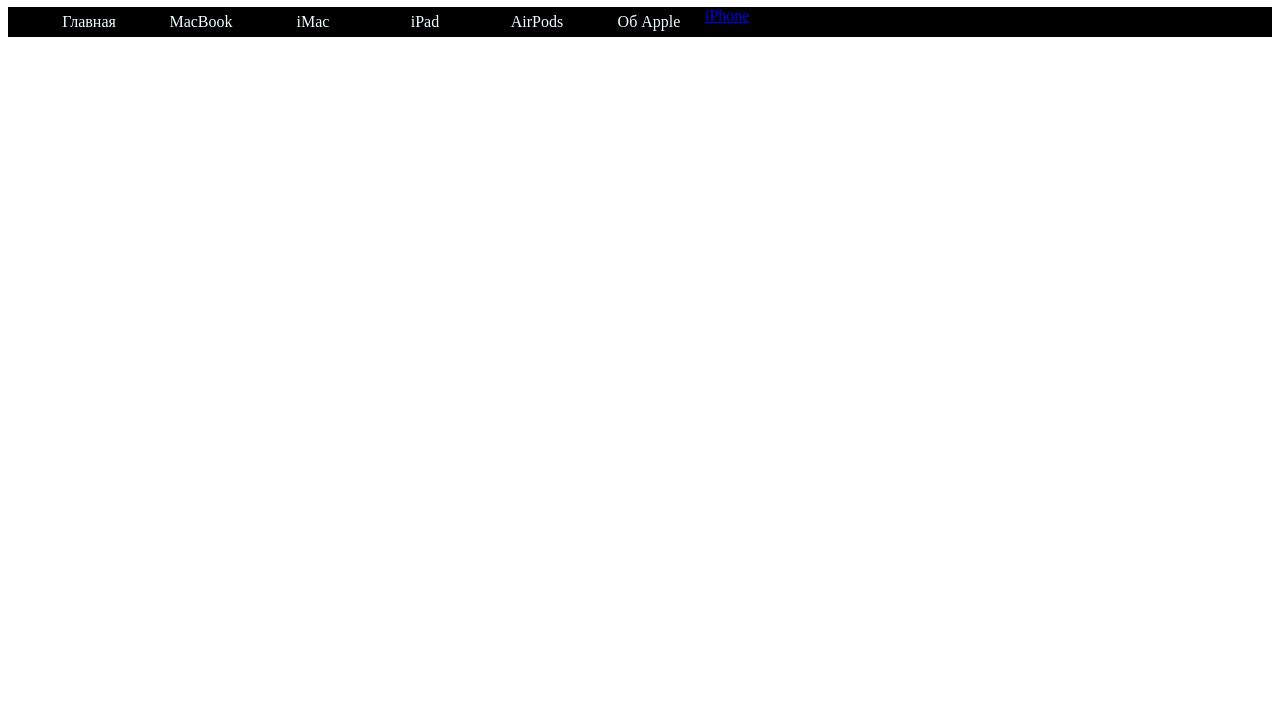
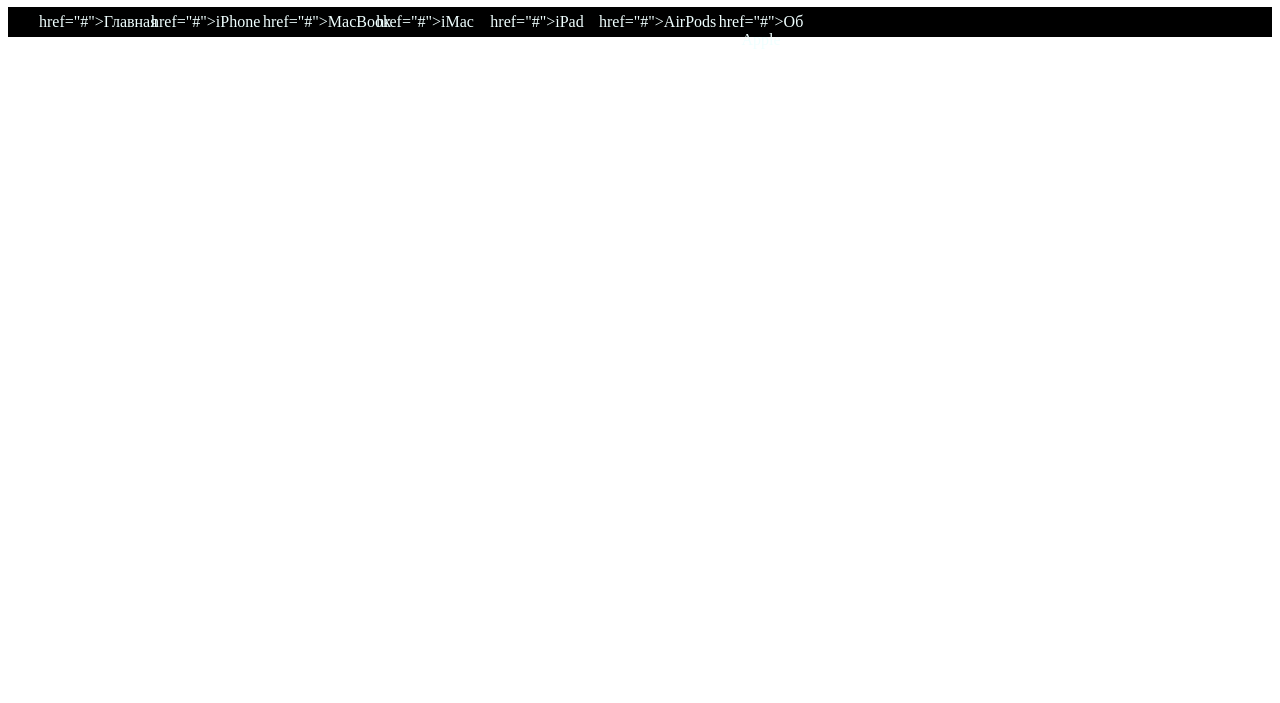
Before and after one commit to afanasyevofficial/-Apple, a plain HTML site: page index.html in a window 1280 px wide. Shown: the part 97-800 px from the top of the page. Drawn offline with Linux system fonts and the light colour scheme.

Commit message:
Update index.html

```diff
--- a/index.html
+++ b/index.html
@@ -44,13 +44,13 @@
          <div
           <div class="bg-1">
             <ul id="navbar">
-                <li><a href="#">Главная</a></li
-                <li><a href="#">iPhone</a></li>
-                <li><a href="#">MacBook</a></li>
-                <li><a href="#">iMac</a></li>
-                <li><a href="#">iPad</a></li>
-                <li><a href="#">AirPods</a></li>
-                <li><a href="#">Об Apple</a></li>
+                <li><a> href="#">Главная</a></li>
+                <li><a> href="#">iPhone</a></li>
+                <li><a> href="#">MacBook</a></li>
+                <li><a> href="#">iMac</a></li>
+                <li><a> href="#">iPad</a></li>
+                <li><a> href="#">AirPods</a></li>
+                <li><a> href="#">Об Apple</a></li>
             </ul>
          </div>
           <div class="bg-2"></div>
```
